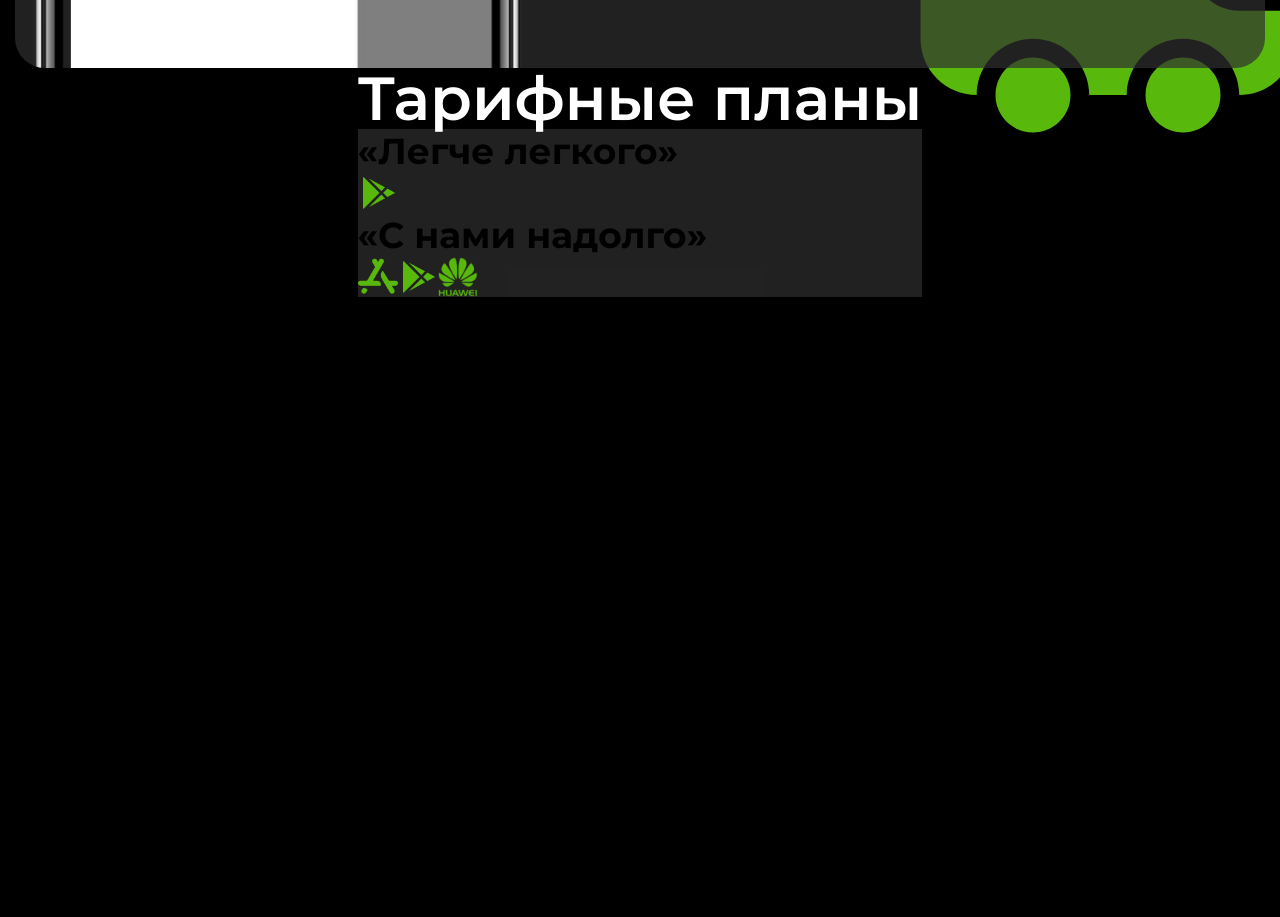
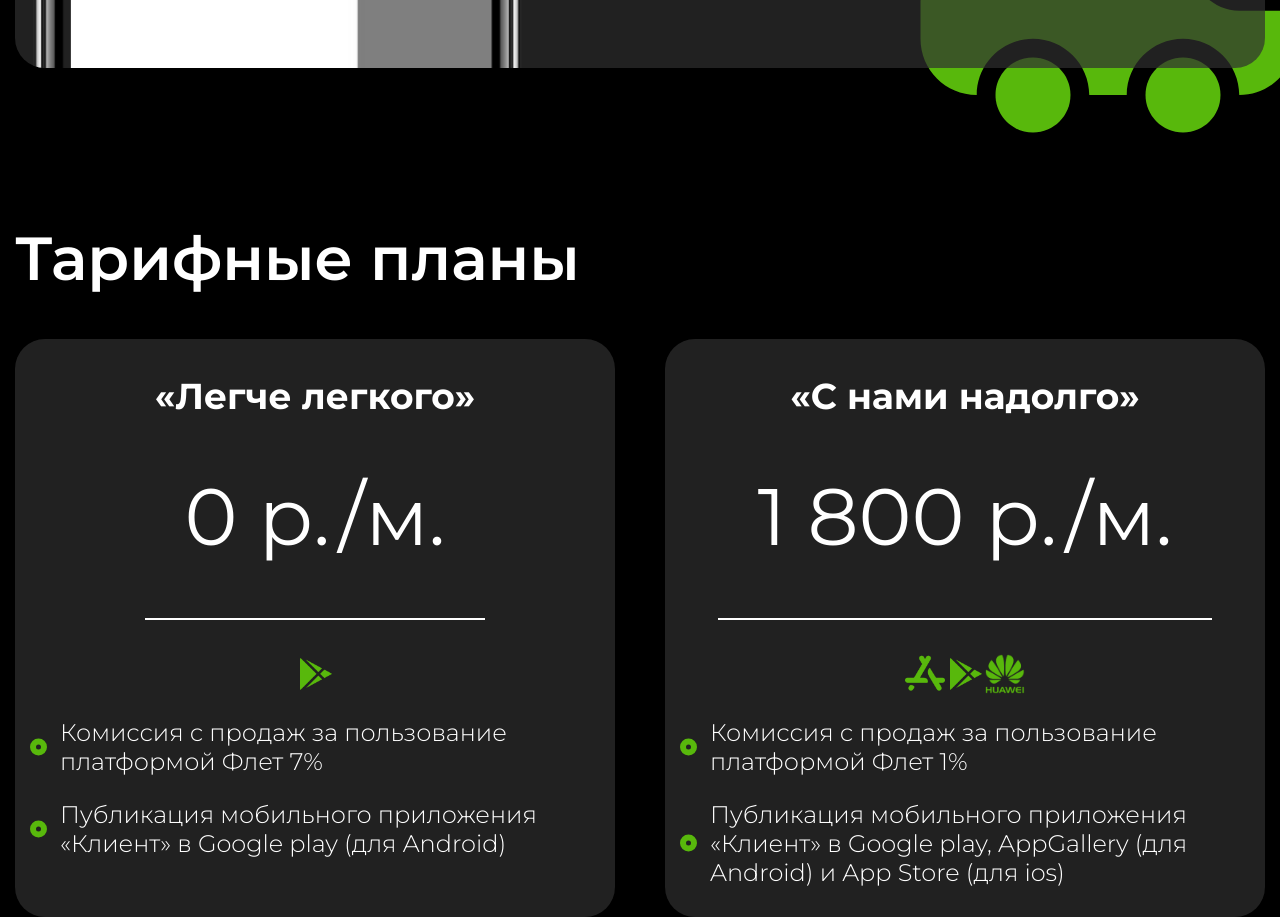
Before and after one commit to DanilGrebnev/new_flet, a React (Create React App) app: page / in a window 1280 px wide. Shown: the part 9640-10557 px from the top of the page. Before the commit the page ends 9937 px from the top, so only its background shows below. Built offline with nearby package versions, Linux system fonts and the light colour scheme.

Commit message:
add two last block

```diff
--- a/src/App.js
+++ b/src/App.js
@@ -1,6 +1,7 @@
 import Store from './components/pages/10_store/store';
 import Courier from './components/pages/11_courier/courier';
 import Tarrifs from './components/pages/12_tarrifs/tarrifs';
+import Form from './components/pages/13_form/form';
 import Header from './components/pages/1_header/header';
 import System from './components/pages/2_system/system';
 import Wish from './components/pages/3_wish/wish';
@@ -10,8 +11,9 @@ import Starts from './components/pages/6_starts/starts';
 import Ecosystem from './components/pages/7_ecosystem/ecosystem';
 import Style from './components/pages/8_style/style';
 import Bonus from './components/pages/9_bonus/bonus';
+import Footer from './components/pages/14_footer/footer';
 
-function App() {
+const App = _ => {
   return (
     <>
       <Header />
@@ -26,6 +28,8 @@ function App() {
       <Store />
       <Courier />
       <Tarrifs />
+      <Form />
+      <Footer />
     </>
   );
 }
--- a/src/components/pages/12_tarrifs/cards/cards.css
+++ b/src/components/pages/12_tarrifs/cards/cards.css
@@ -1,20 +1,41 @@
 .t_card {
+    color: white;
+    margin-top: 50px;
     background: rgba(48, 48, 48, .7);
+    max-width: 600px;
+    width: 100%;
+    display: flex;
+    flex-direction: column;
+    align-items: center;
+    border-radius: 30px;
+    padding-bottom: 30px;
 }
 
 .t_card h4 {
+    margin-top: 35px;
     font-size: 36px;
 }
 
 .t_card p {
+    padding: 0 40px 53px 40px;
+    text-align: center;
+    margin-top: 50px;
     font-size: 80px;
+    border-bottom: 2px solid white;
+    width: max-content;
+}
+
+.t_card li {
+    font-size: 24px;
 }
 
 .t_card img {
+    margin-top: 34px;
     width: 40px;
     height: 40px;
 }
 
-.t_img{
+.t_img {
     display: flex;
+    justify-content: space-evenly;
 }
--- a/src/components/pages/12_tarrifs/cards/cards.js
+++ b/src/components/pages/12_tarrifs/cards/cards.js
@@ -14,7 +14,7 @@ const Cards = ({ title, price, imgList, list }) => {
             </div>
             <ul>
                 {list.map(list => {
-                    <li className='lists'>{list}</li>
+                    return <li className='lists'>{list}</li>
                 })}
             </ul>
         </div>
--- a/src/components/pages/12_tarrifs/tarrifs.css
+++ b/src/components/pages/12_tarrifs/tarrifs.css
@@ -1,3 +1,8 @@
-#tarrifs{
+#tarrifs {
+    margin-top: 160px;
+}
 
+#t_wrapper {
+    display: flex;
+    justify-content: space-between;
 }
--- a/src/components/pages/12_tarrifs/tarrifs.js
+++ b/src/components/pages/12_tarrifs/tarrifs.js
@@ -1,15 +1,17 @@
+import './tarrifs.css'
 import { card_content } from './card_content'
 import Card from '../12_tarrifs/cards/cards'
 
 const Tarrifs = _ => {
     return (
-        <section id="tarrifs">
+        <section id="tarrifs" className='container'>
             <h1>Тарифные планы</h1>
             <div id="t_wrapper">
                 {card_content.map(el => {
                     return <Card
                         title={el.title}
                         imgList={el.imgList}
+                        price={el.price}
                         list={el.list}
                     />
                 })}
--- /dev/null
+++ b/src/components/pages/13_form/form.js
@@ -0,0 +1,11 @@
+import './form.css'
+
+const Form = _ => {
+    return (
+        <section id="footer">
+
+        </section>
+    )
+}
+
+export default Form
--- /dev/null
+++ b/src/components/pages/14_footer/footer.js
@@ -0,0 +1,10 @@
+import './footer.css'
+const Footer = _ => {
+    return (
+        <section id="footer">
+
+        </section>
+    )
+}
+
+export default Footer
--- a/src/index.js
+++ b/src/index.js
@@ -2,7 +2,9 @@ import React from 'react';
 import ReactDOM from 'react-dom/client';
 import App from './App';
 
-const root = ReactDOM.createRoot(document.getElementById('root'));
+const $id = id => document.getElementById(id);
+
+const root = ReactDOM.createRoot($id('root'));
 root.render(
   <React.StrictMode>
     <App />
```
Also changed, not shown: src/components/pages/13_form/form.css (added), src/components/pages/14_footer/footer.css (added).
